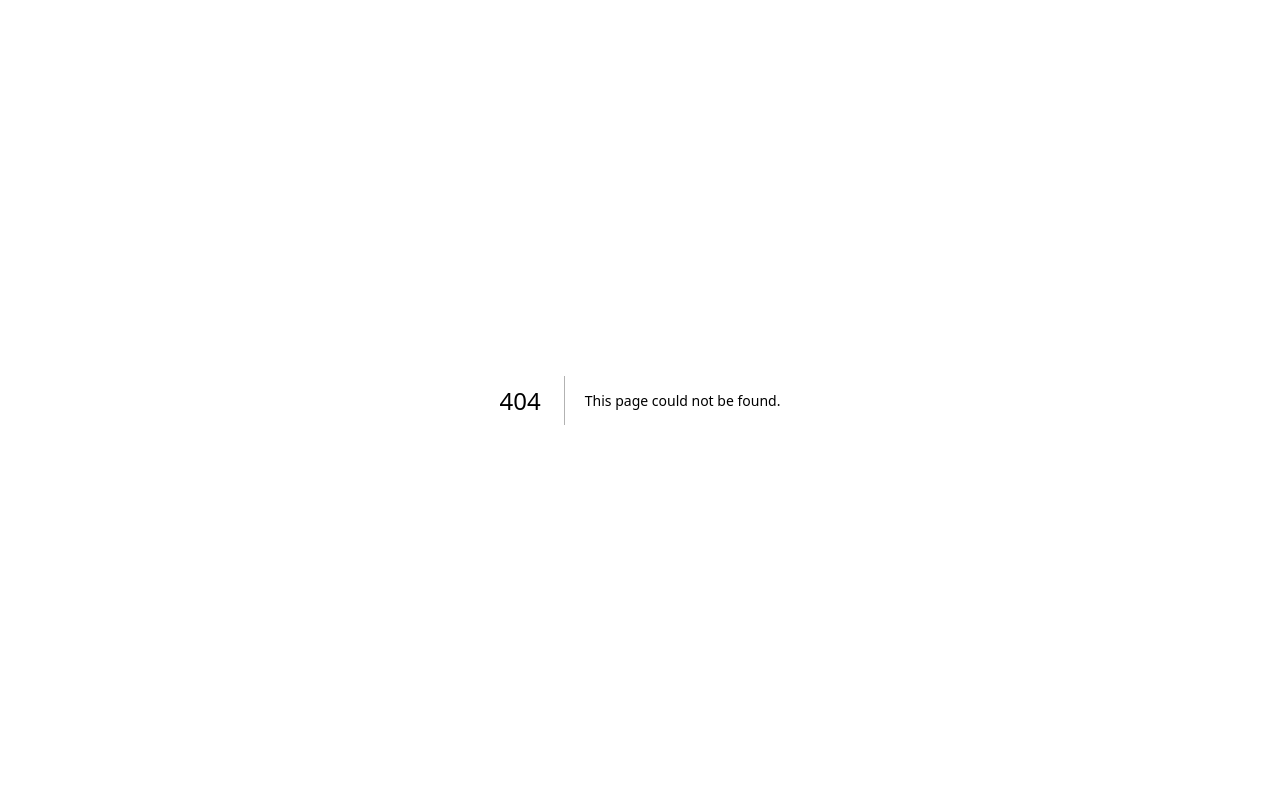
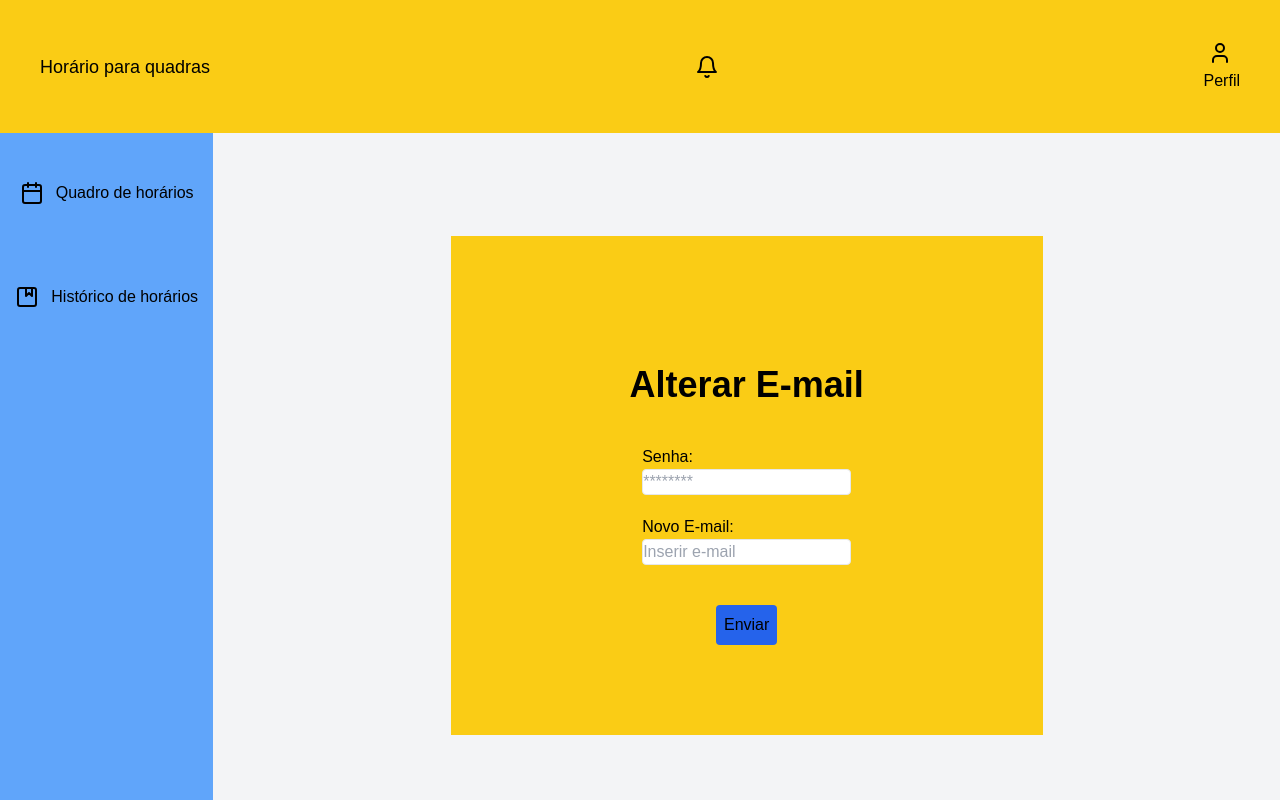
Before and after one commit to Italocr11/Projeto-Engenharia-de-Software-Front, a Next.js app in the folder frontproj/: page /alterarEmail in a window 1280 px wide. Before the commit this address had no page. Built offline with nearby package versions, Linux system fonts and the light colour scheme.

Commit message:
Implementação CSS de Alterar E-mail

```diff
--- /dev/null
+++ b/frontproj/src/app/alterarEmail/page.jsx
@@ -0,0 +1,23 @@
+"use client";
+import FundoFormulariosInt from "../../components/FundoFormulariosInt";
+import Interface from "../../components/Interface";
+import Email from "../../components/Email";
+import Titulo from "../../components/Titulo";
+import Senha from "../../components/Senha";
+import BotaoEnviarInt from "../../components/BotaoEnviarInt";
+
+function AlterarEmail() {
+  var str = "Novo";
+  return (
+    <Interface>
+      <FundoFormulariosInt>
+        <Titulo>Alterar E-mail</Titulo>
+        <Senha></Senha>
+        <Email str={str}></Email>
+        <BotaoEnviarInt></BotaoEnviarInt>
+      </FundoFormulariosInt>
+    </Interface>
+  );
+}
+
+export default AlterarEmail;
--- a/frontproj/src/app/perfil/page.jsx
+++ b/frontproj/src/app/perfil/page.jsx
@@ -31,7 +31,12 @@ function Perfil() {
         <div className="flex flex-row space-x-3">
           <p>Email:</p>
           <input></input>
-          <button className="bg-yellow-400 p-1 rounded hover:text-gray-800">
+          <button
+            onClick={() => {
+              router.push("/alterarEmail");
+            }}
+            className="bg-yellow-400 p-1 rounded hover:text-gray-800"
+          >
             Solicitar alteração
           </button>
         </div>
--- a/frontproj/src/components/Email.jsx
+++ b/frontproj/src/components/Email.jsx
@@ -1,11 +1,11 @@
 import { useState } from "react";
 
-const Email = () => {
+const Email = ({ str }) => {
   const [email, setEmail] = useState("");
 
   return (
     <div>
-      <p className="pt-5">E-mail:</p>
+      <p className="pt-5"> {str} E-mail:</p>
       <input
         type="email"
         placeholder="Inserir e-mail"
```
